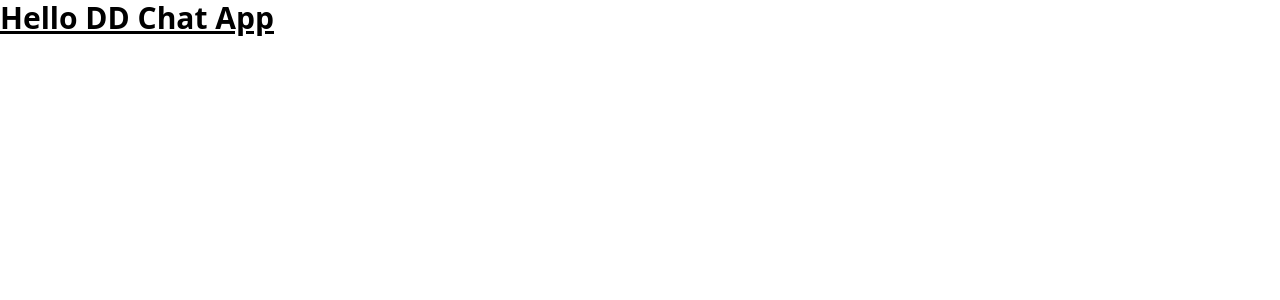
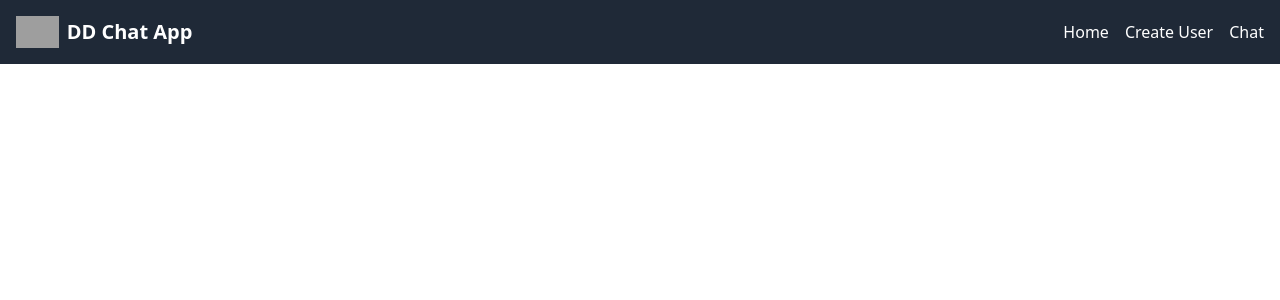
Before and after one commit to deveshbis/dd-chat-app, a Nuxt app: page / in a window 1280 px wide. Shown: the top 300 px of the page. Built offline with nearby package versions, Linux system fonts and the light colour scheme; grey boxes are pictures that could not be loaded.

Commit message:
Navbar Added

```diff
--- a/components/demo.vue
+++ /dev/null
@@ -1,13 +0,0 @@
-<template>
-    <div>
-
-    </div>
-</template>
-
-<script setup>
-
-</script>
-
-<style lang="scss" scoped>
-
-</style>
--- /dev/null
+++ b/layouts/default.vue
@@ -0,0 +1,23 @@
+<template>
+    <nav class="bg-gray-800 p-4">
+      <div class="container mx-auto flex justify-between items-center">
+        <div class="flex items-center">
+          <img src="/assets/logo.png" alt="Logo" class="h-8 mr-2" />
+          <span class="text-white text-xl font-semibold">DD Chat App</span>
+        </div>
+
+        <div class="space-x-4">
+          <nuxt-link to="/" class="text-white hover:underline">Home</nuxt-link>
+          <nuxt-link to="/create-user" class="text-white hover:underline">Create User</nuxt-link>
+          <nuxt-link to="/chat" class="text-white hover:underline">Chat</nuxt-link>
+        </div>
+      </div>
+    </nav>
+  </template>
+
+  <script>
+
+  </script>
+
+  <style scoped>
+  </style>
```
Also changed, not shown: assets/logo.png (added).
